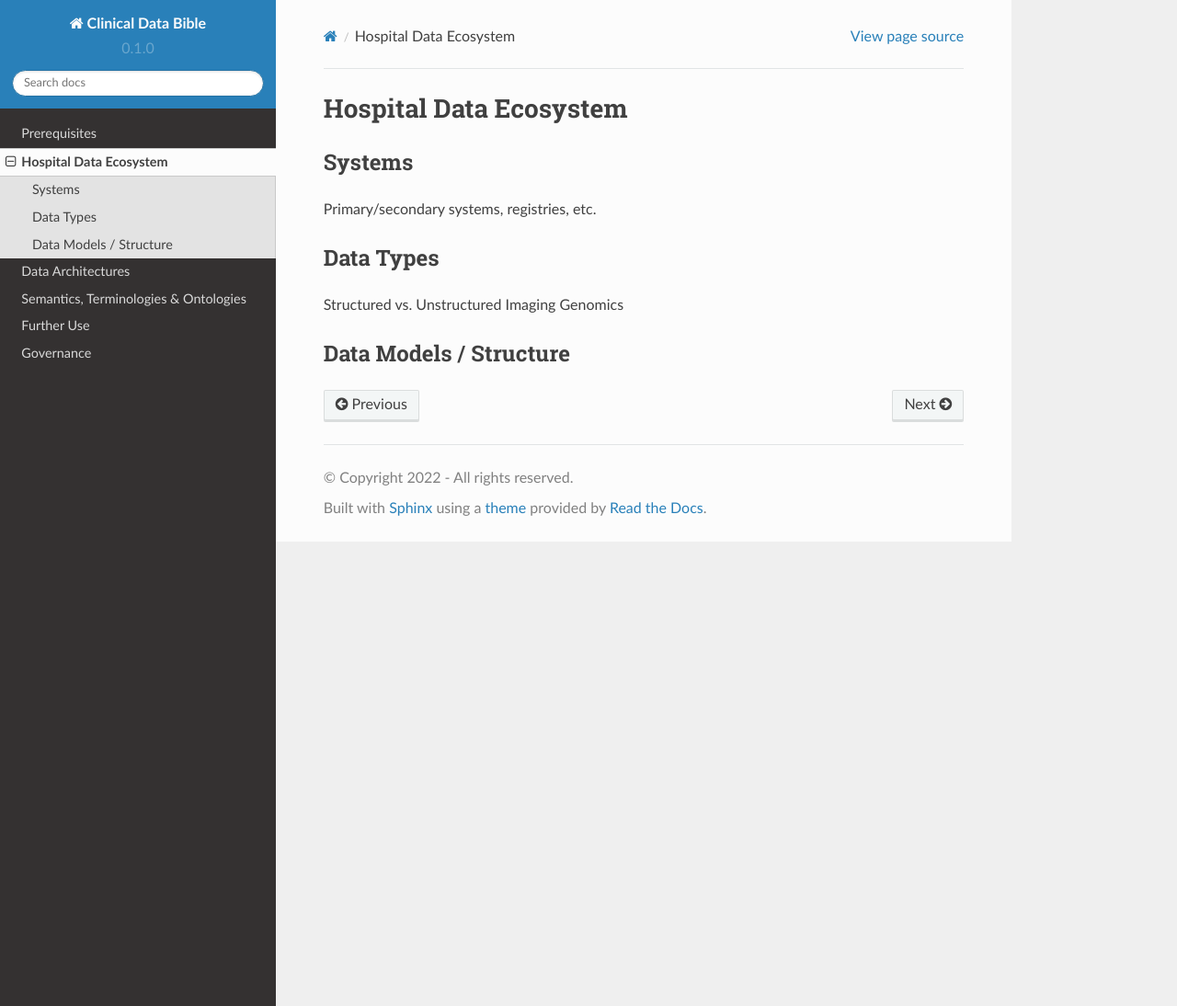
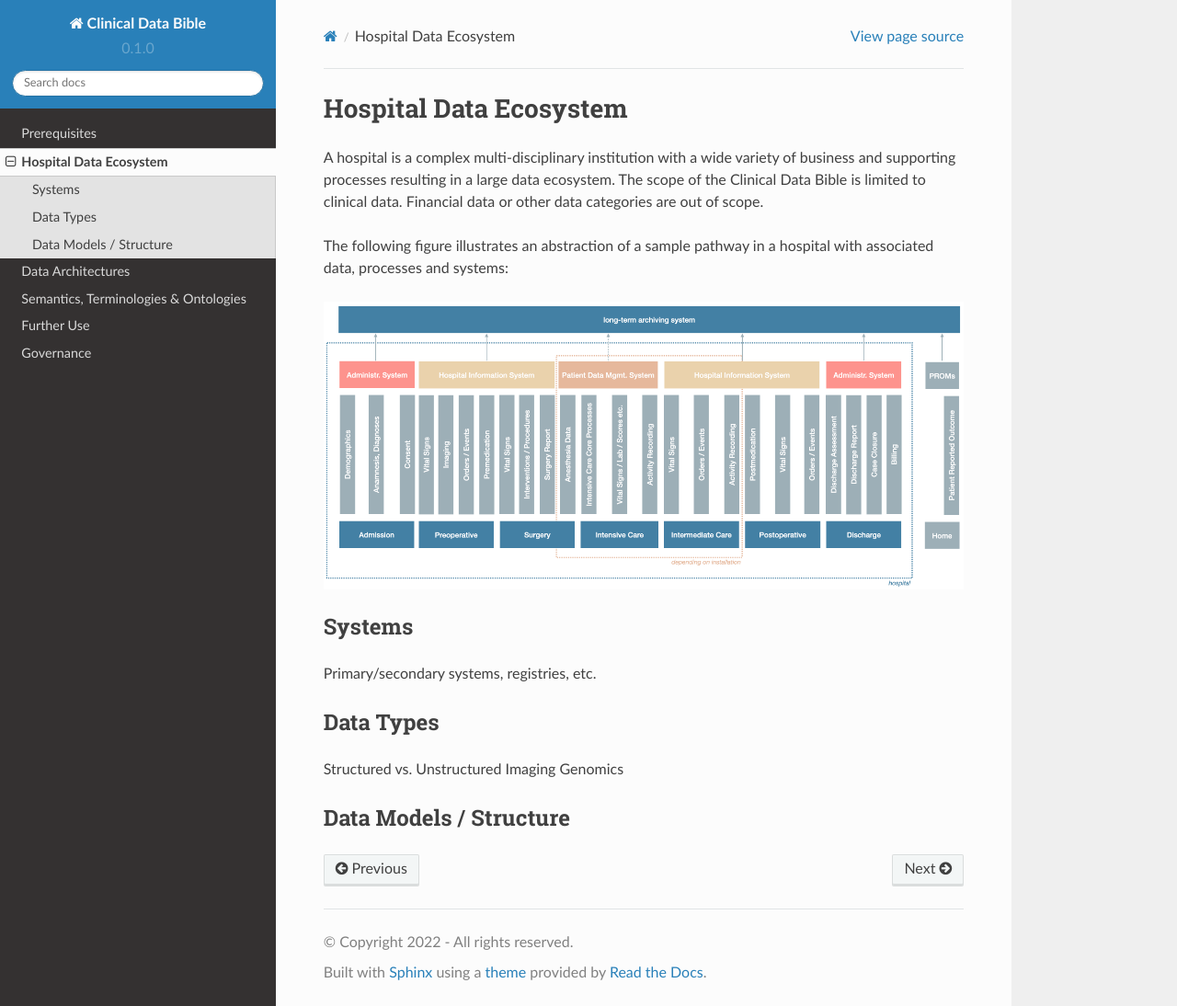
Before and after one commit to patrick-hirschi/Clinical-Data-Bible, a Sphinx documentation site: the page built from docs/source/hospitaldataecosystem.rst, in a window 1280 px wide and 1094 px high. Shown: the whole window at 92% size. Built offline with Sphinx 7.4.7 and the Read the Docs theme 2.0.0, drawn with Linux system fonts in a browser that asks for light colours.

Commit message:
Added hospital sample pathway and description

```diff
--- a/docs/source/hospitaldataecosystem.rst
+++ b/docs/source/hospitaldataecosystem.rst
@@ -1,5 +1,13 @@
 Hospital Data Ecosystem
-=====
+===================================
+
+A hospital is a complex multi-disciplinary institution with a wide variety of business and supporting processes resulting in a large data ecosystem. The scope of the Clinical Data Bible is limited to clinical data. Financial data or other data categories are out of scope.
+
+The following figure illustrates an abstraction of a sample pathway in a hospital with associated data, processes and systems:
+
+.. figure:: resources/hospital_pathway.png
+    :alt: Sample hospital pathway
+    :class: with-shadow
 
 Systems
 ------------
```
Also changed, not shown: docs/source/resources/hospital_pathway.png (added), 2 other files.
